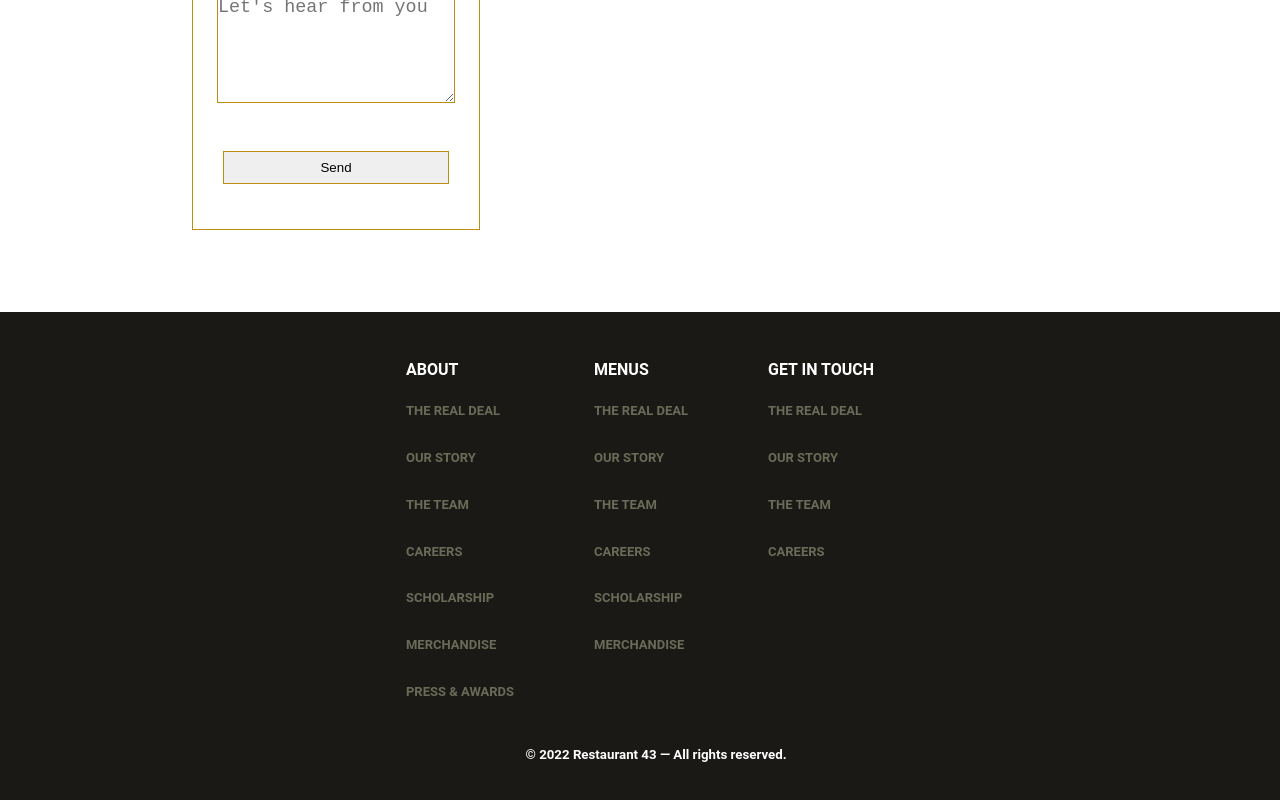
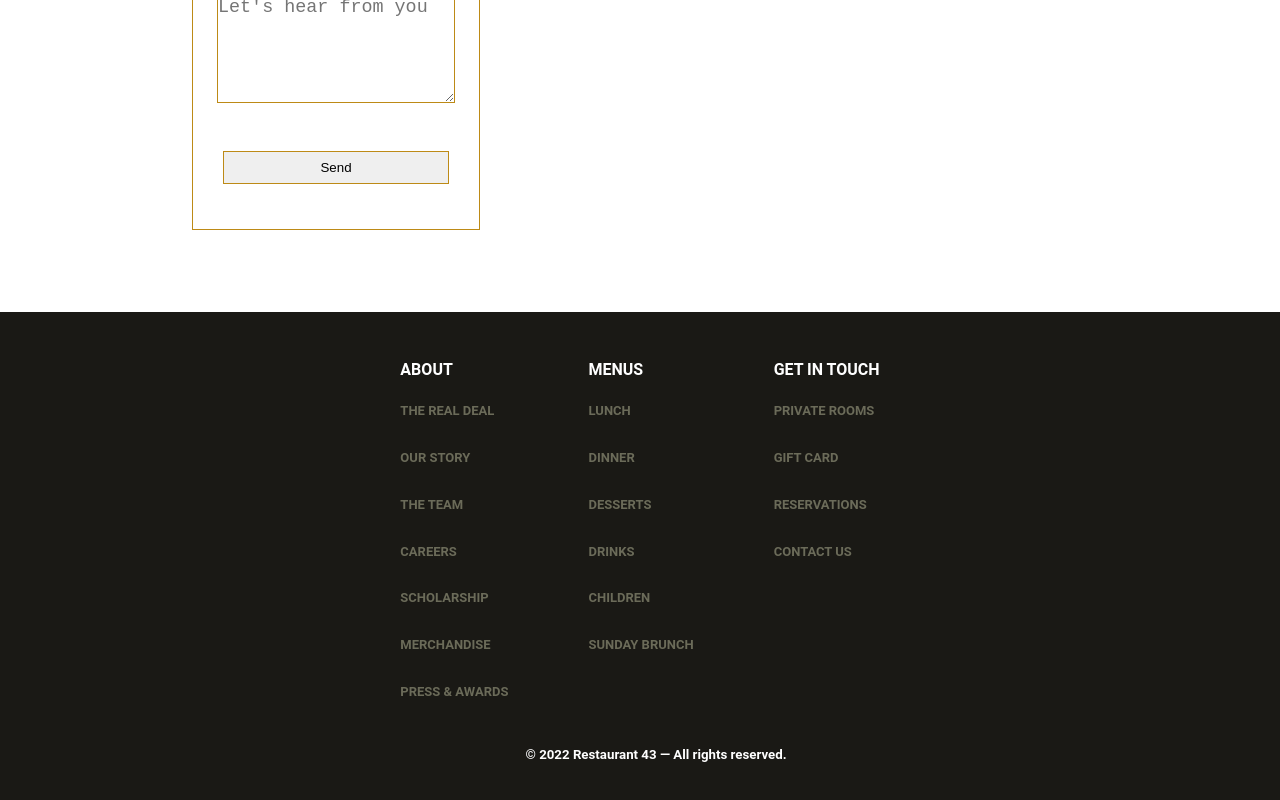
Before and after one commit to React-Js-team-43/restaurant-app, a React (Create React App) app: page /contact in a window 1280 px wide. Shown: the part 531-1331 px from the top of the page. Built offline with nearby package versions, Linux system fonts and the light colour scheme.

Commit message:
edited footer info names, added links

```diff
--- a/src/Components/Footer.js
+++ b/src/Components/Footer.js
@@ -27,40 +27,40 @@ const Footer = () => {
               <a href="/">Press & Awards</a>
             </p>
           </div>
-          <div>
+          <div className="menu-info">
             <h4>Menus</h4>
             <p>
-              <a href="/">The Real Deal</a>
+              <a href="/products">Lunch</a>
             </p>
             <p>
-              <a href="/">Our Story</a>
+              <a href="/products">Dinner</a>
             </p>
             <p>
-              <a href="/">The Team</a>
+              <a href="/products">Desserts</a>
             </p>
             <p>
-              <a href="/">Careers</a>
+              <a href="/products">Drinks</a>
             </p>
             <p>
-              <a href="/">Scholarship</a>
+              <a href="/products">Children</a>
             </p>
             <p>
-              <a href="/">Merchandise</a>
+              <a href="/products">Sunday Brunch</a>
             </p>
           </div>
           <div>
             <h4>Get In Touch</h4>
             <p>
-              <a href="/">The Real Deal</a>
+              <a href="/">Private Rooms</a>
             </p>
             <p>
-              <a href="/">Our Story</a>
+              <a href="/">Gift card</a>
             </p>
             <p>
-              <a href="/">The Team</a>
+              <a href="/">Reservations</a>
             </p>
             <p>
-              <a href="/">Careers</a>
+              <a href="/contact">Contact us</a>
             </p>
           </div>
         </div>
@@ -69,7 +69,7 @@ const Footer = () => {
         </span>
       </section>
     </footer>
-  );
-};
+  )
+}
 
-export default Footer;
+export default Footer
```
